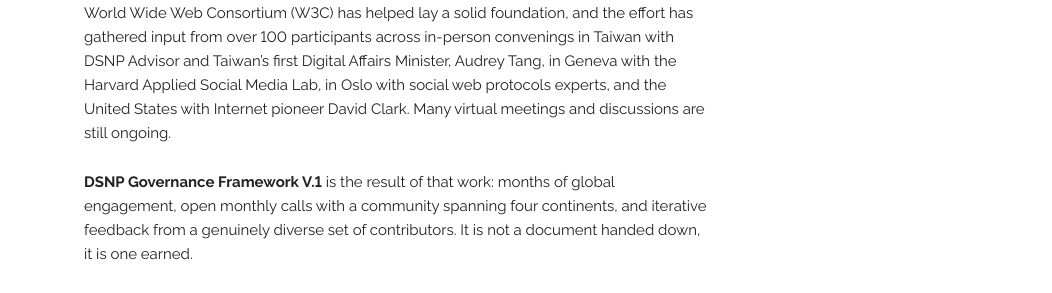
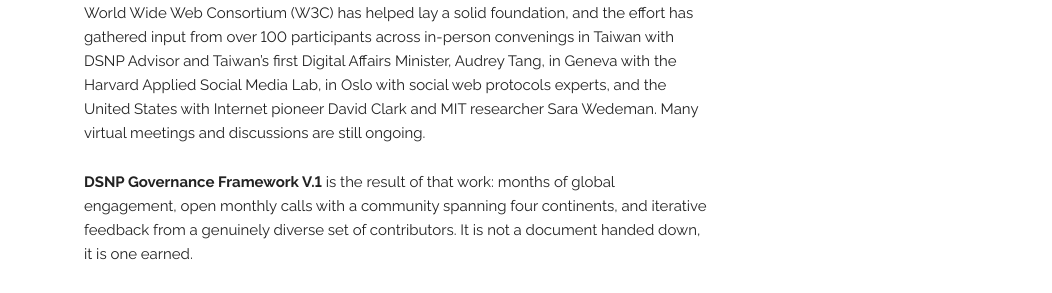
Before and after one commit to DSNP-org/dsnp-web, a Jekyll site: the page built from blog/_posts/2026-04-07-dsnp-governance-framework-launch.md, in a window 1280 px wide. Shown: the part 953-1246 px from the top of the page, without its empty margins (108-1160 px from the left). Built offline with Jekyll 4.4.1, drawn with Linux system fonts in a browser that asks for light colours; comment, search, counter and statistics services are not loaded; some of the changed text lies outside the part shown.

Commit message:
Credit SW

```diff
--- a/blog/_posts/2026-04-07-dsnp-governance-framework-launch.md
+++ b/blog/_posts/2026-04-07-dsnp-governance-framework-launch.md
@@ -14,7 +14,7 @@
 
 #### 100 Voices, 12 Months, 3 Continents, 1 Framework.
 
-Since February 2025, Project Liberty Institute (PLI), steward of the Decentralized Social Networking Protocol and its broader societal impact, has led a global, multistakeholder process in collaboration with DSNP Advisor and Governance Working Group chair Wendy Seltzer. Wendy's multi-decade experience working with groups such as ICANN and the World Wide Web Consortium (W3C) has helped lay a solid foundation, and the effort has gathered input from over 100 participants across in-person convenings in Taiwan with DSNP Advisor and Taiwan's first Digital Affairs Minister, Audrey Tang, in Geneva with the Harvard Applied Social Media Lab, in Oslo with social web protocols experts, and the United States with Internet pioneer David Clark. Many virtual meetings and discussions are still ongoing.
+Since February 2025, Project Liberty Institute (PLI), steward of the Decentralized Social Networking Protocol and its broader societal impact, has led a global, multistakeholder process in collaboration with DSNP Advisor and Governance Working Group chair Wendy Seltzer. Wendy's multi-decade experience working with groups such as ICANN and the World Wide Web Consortium (W3C) has helped lay a solid foundation, and the effort has gathered input from over 100 participants across in-person convenings in Taiwan with DSNP Advisor and Taiwan's first Digital Affairs Minister, Audrey Tang, in Geneva with the Harvard Applied Social Media Lab, in Oslo with social web protocols experts, and the United States with Internet pioneer David Clark and MIT researcher Sara Wedeman. Many virtual meetings and discussions are still ongoing.
 
 **DSNP Governance Framework V.1** is the result of that work: months of global engagement, open monthly calls with a community spanning four continents, and iterative feedback from a genuinely diverse set of contributors. It is not a document handed down, it is one earned.
 
```
